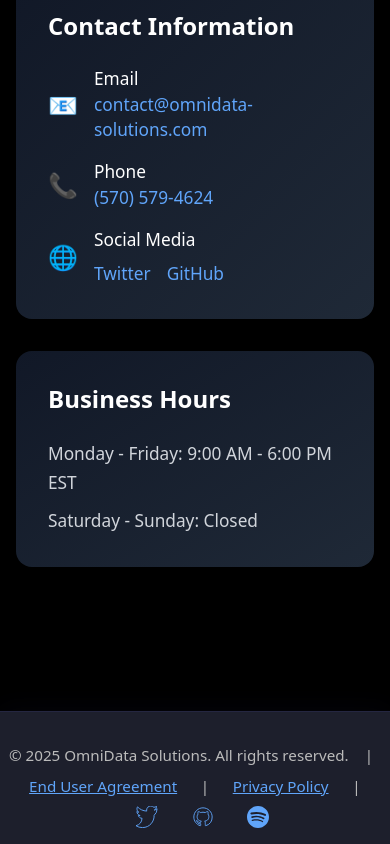
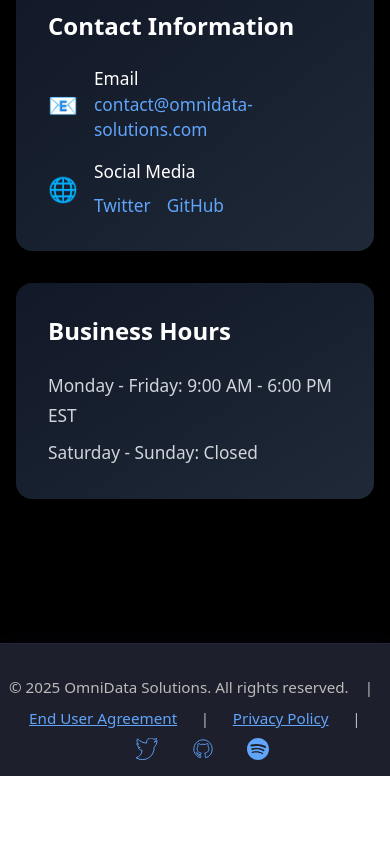
Before and after one commit to matthewfornear/ods-website, a Next.js app: page /contact in a window 390 px wide. Shown: the part 1156-2000 px from the top of the page. After the commit the page ends 1932 px from the top, so only its background shows below. Built offline with nearby package versions, Linux system fonts and the light colour scheme.

Commit message:
removed phone #

```diff
--- a/src/app/contact/page.tsx
+++ b/src/app/contact/page.tsx
@@ -190,15 +190,6 @@ export default function Contact() {
                     </div>
                   </div>
                   <div className="flex items-center space-x-4">
-                    <div className="text-2xl">📞</div>
-                    <div>
-                      <h3 className="font-medium">Phone</h3>
-                      <a href="tel:5705794624" className="text-blue-400 hover:text-blue-300">
-                        (570) 579-4624
-                      </a>
-                    </div>
-                  </div>
-                  <div className="flex items-center space-x-4">
                     <div className="text-2xl">🌐</div>
                     <div>
                       <h3 className="font-medium">Social Media</h3>
```
